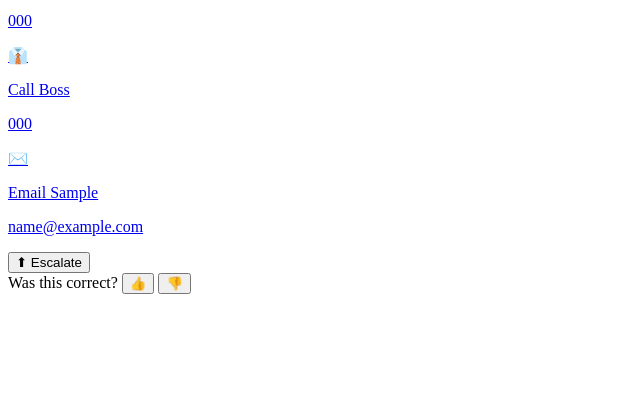
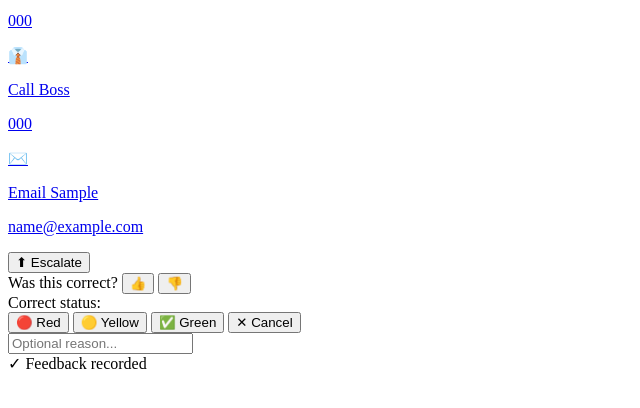
Before and after one commit to Jjc240flik/pain-relief-app, a Python web app: template andon/app/templates/partials/house_rows.html in a window 1280 px wide. Shown: the part 258-666 px from the top of the page, without its empty margins (0-640 px from the left). Run offline with Jinja, Linux system fonts and the light colour scheme; the template is opened without the code that fills it: most values are stand-ins (such as "Sample title", 1, 10 or a date in 2020).

Commit message:
feat: improved feedback widget with inline R/Y/G correction picker and optional comment

```diff
--- a/andon/app/templates/partials/house_rows.html
+++ b/andon/app/templates/partials/house_rows.html
@@ -165,12 +165,54 @@
     </div>
 
     <!-- Classification feedback widget -->
-    <div class="mt-2 pt-2 border-t border-dashed border-gray-100 flex items-center gap-2 text-xs text-gray-400">
-      <span class="text-gray-400">Was this correct?</span>
-      <button onclick="classifyFeedback('{{ item.id }}', 'correct')"
-              class="hover:text-green-600 transition" title="Yes, correct">👍</button>
-      <button onclick="showCorrectionPicker('{{ item.id }}', '{{ item.last_message | e }}')"
-              class="hover:text-red-600 transition" title="No, wrong">👎</button>
+    <div class="mt-2 pt-2 border-t border-dashed border-gray-100">
+      <!-- Default state: Was this correct? -->
+      <div id="fb-default-{{ item.id }}" class="flex items-center gap-2 text-xs text-gray-400">
+        <span>Was this correct?</span>
+        <button onclick="confirmClassification('{{ item.id }}')"
+                class="hover:text-green-600 transition px-1" title="Yes, correct">👍</button>
+        <button onclick="showCorrection('{{ item.id }}')"
+                class="hover:text-red-600 transition px-1" title="No, wrong">👎</button>
+      </div>
+
+      <!-- Correction picker: hidden by default -->
+      <div id="fb-picker-{{ item.id }}" class="hidden">
+        <div class="flex items-center gap-2 text-xs text-gray-500 mb-1">
+          <span class="text-gray-400 font-medium">Correct status:</span>
+        </div>
+        <div class="flex flex-wrap items-center gap-1.5">
+          <button onclick="applyCorrection('{{ item.id }}', 'R')"
+                  class="px-3 py-1.5 text-xs font-medium rounded-lg transition
+                         bg-red-100 text-red-700 hover:bg-red-200 border border-red-200">
+            🔴 Red
+          </button>
+          <button onclick="applyCorrection('{{ item.id }}', 'Y')"
+                  class="px-3 py-1.5 text-xs font-medium rounded-lg transition
+                         bg-yellow-100 text-yellow-700 hover:bg-yellow-200 border border-yellow-200">
+            🟡 Yellow
+          </button>
+          <button onclick="applyCorrection('{{ item.id }}', 'G')"
+                  class="px-3 py-1.5 text-xs font-medium rounded-lg transition
+                         bg-green-100 text-green-700 hover:bg-green-200 border border-green-200">
+            ✅ Green
+          </button>
+          <button onclick="cancelCorrection('{{ item.id }}')"
+                  class="px-2 py-1.5 text-xs text-gray-400 hover:text-gray-600 transition ml-auto">
+            ✕ Cancel
+          </button>
+        </div>
+        <!-- Optional comment field (included when clicking any status button) -->
+        <div class="mt-1.5">
+          <input id="fb-comment-{{ item.id }}" type="text"
+                 placeholder="Optional reason..."
+                 class="w-full px-2 py-1 text-xs border border-gray-200 rounded focus:outline-none focus:border-blue-300">
+        </div>
+      </div>
+
+      <!-- Confirmation state: hidden by default -->
+      <div id="fb-done-{{ item.id }}" class="hidden flex items-center gap-2 text-xs text-green-600">
+        <span>✓ Feedback recorded</span>
+      </div>
     </div>
   </div>
 </div>
```
Also changed, not shown: andon/app/templates/dashboard.html (+39 -22 lines), andon/app/views/dashboard.py (+33 -8 lines).
